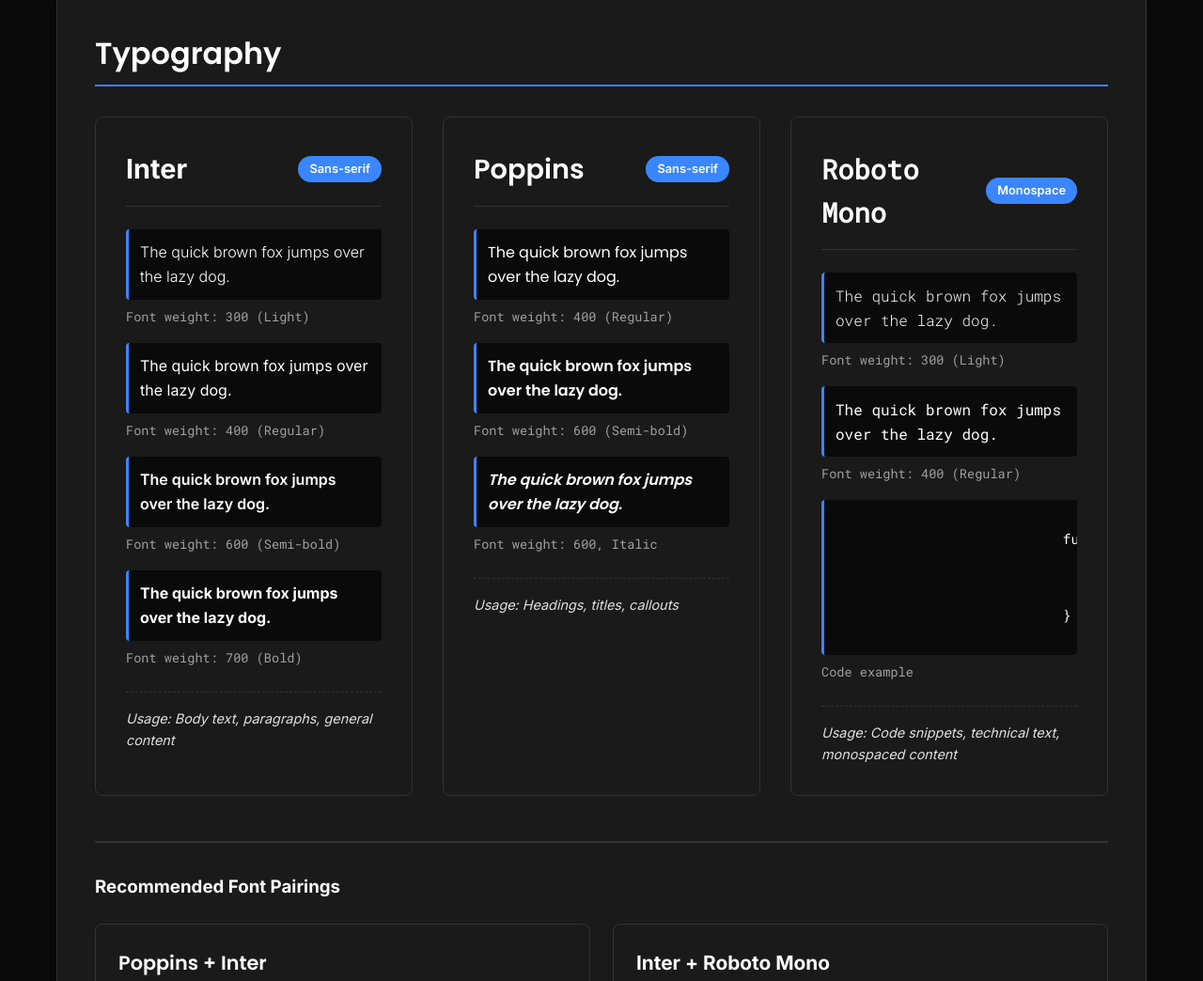
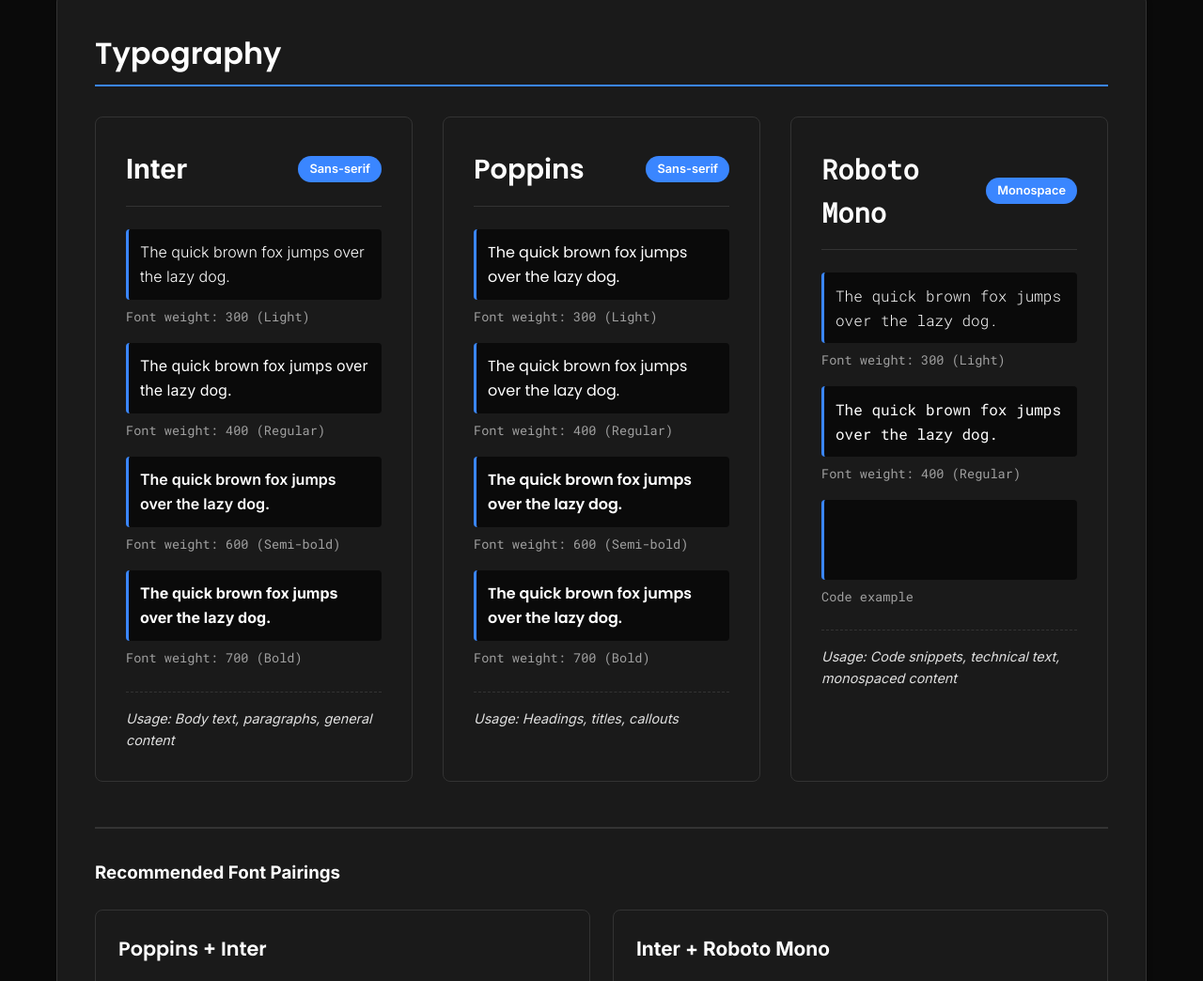
Before and after one commit to iObaidah/Portfolio-Web-Page-Template, a plain HTML site: page index.html in a window 1280 px wide. Shown: the part 1771-2815 px from the top of the page at 94% size. Drawn offline with Linux system fonts and the light colour scheme.

Commit message:
BUG FIXED -- Code Example Bug in Typography Section.

```diff
--- a/index.html
+++ b/index.html
@@ -172,14 +172,17 @@
                         <span class="font-category">Sans-serif</span>
                     </div>
                     <div class="font-examples">
+                        <p class="font-sample poppins light">The quick brown fox jumps over the lazy dog.</p>
+                        <p class="font-weight">Font weight: 300 (Light)</p>
+
                         <p class="font-sample poppins regular">The quick brown fox jumps over the lazy dog.</p>
                         <p class="font-weight">Font weight: 400 (Regular)</p>
 
                         <p class="font-sample poppins semi-bold">The quick brown fox jumps over the lazy dog.</p>
                         <p class="font-weight">Font weight: 600 (Semi-bold)</p>
 
-                        <p class="font-sample poppins bold-italic">The quick brown fox jumps over the lazy dog.</p>
-                        <p class="font-weight">Font weight: 600, Italic</p>
+                        <p class="font-sample poppins bold">The quick brown fox jumps over the lazy dog.</p>
+                        <p class="font-weight">Font weight: 700 (Bold)</p>
                     </div>
                     <p class="font-usage">Usage: Headings, titles, callouts</p>
                 </div>
@@ -198,9 +201,7 @@
                         <p class="font-weight">Font weight: 400 (Regular)</p>
 
                         <p class="font-sample mono code-example">
-                            function helloWorld() {<br>
-                            &nbsp;&nbsp;console.log("Hello, world!");<br>
-                            }
+
                         </p>
                         <p class="font-weight">Code example</p>
                     </div>
```
